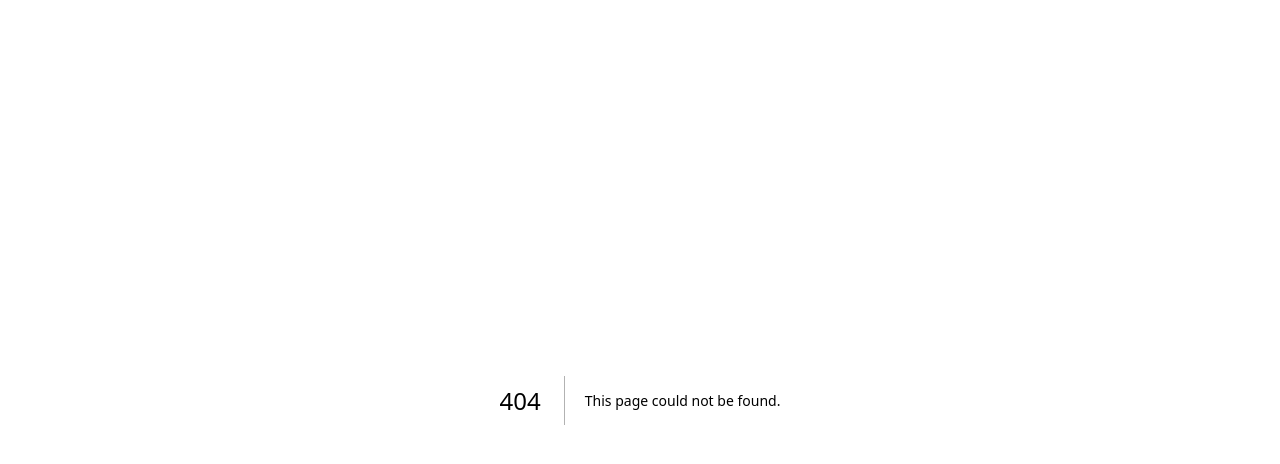
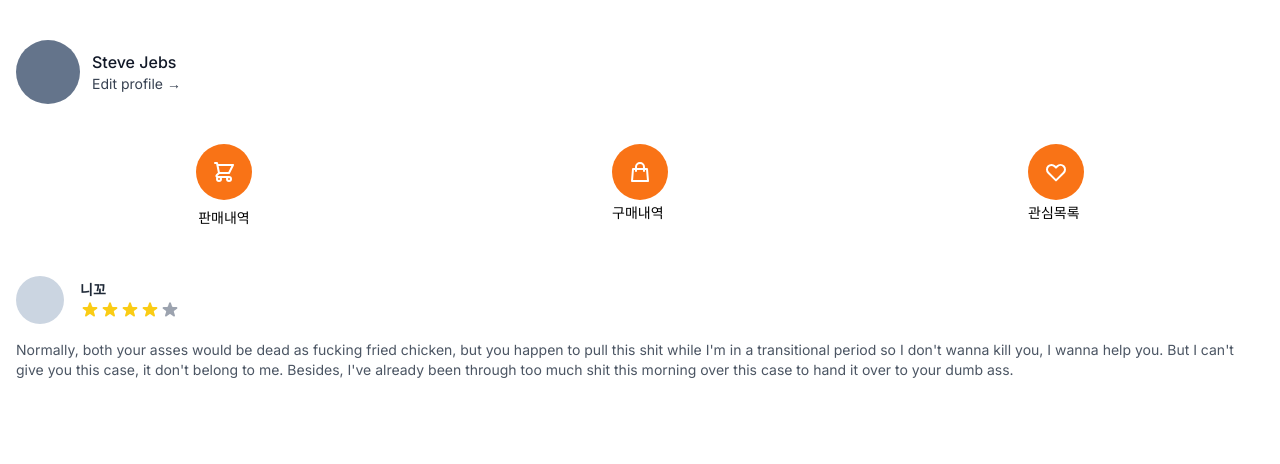
Before and after one commit to jon890/carrot-market, a Next.js app: page /profile in a window 1280 px wide. Before the commit this address had no page. Shown: the top 464 px of the page. Built offline with nearby package versions, Linux system fonts and the light colour scheme.

Commit message:
:lipstick: markup: profile page

```diff
--- /dev/null
+++ b/src/app/profile/page.tsx
@@ -0,0 +1,149 @@
+import type { NextPage } from "next";
+
+const Profile: NextPage = () => {
+  return (
+    <div className="px-4 py-10">
+      <div className="flex items-center space-x-3">
+        <div className="h-16 w-16 rounded-full bg-slate-500" />
+        <div className="flex flex-col ">
+          <span className="font-medium text-gray-900">Steve Jebs</span>
+          <span className="text-sm text-gray-700">Edit profile &rarr;</span>
+        </div>
+      </div>
+
+      <div className="mt-10 flex justify-around">
+        <div className="flex flex-col items-center">
+          <div className="flex h-14 w-14 items-center justify-center rounded-full bg-orange-500 text-white">
+            <svg
+              className="h-6 w-6"
+              fill="none"
+              stroke="currentColor"
+              viewBox="0 0 24 24"
+              xmlns="http://www.w3.org/2000/svg"
+            >
+              <path
+                strokeLinecap="round"
+                strokeLinejoin="round"
+                strokeWidth="2"
+                d="M3 3h2l.4 2M7 13h10l4-8H5.4M7 13L5.4 5M7 13l-2.293 2.293c-.63.63-.184 1.707.707 1.707H17m0 0a2 2 0 100 4 2 2 0 000-4zm-8 2a2 2 0 11-4 0 2 2 0 014 0z"
+              ></path>
+            </svg>
+          </div>
+          <span className="text-gary-800 mt-2 text-sm font-medium">
+            판매내역
+          </span>
+        </div>
+        <div>
+          <div className="flex h-14 w-14 items-center justify-center rounded-full bg-orange-500 text-white">
+            <svg
+              className="h-6 w-6"
+              fill="none"
+              stroke="currentColor"
+              viewBox="0 0 24 24"
+              xmlns="http://www.w3.org/2000/svg"
+            >
+              <path
+                strokeLinecap="round"
+                strokeLinejoin="round"
+                strokeWidth="2"
+                d="M16 11V7a4 4 0 00-8 0v4M5 9h14l1 12H4L5 9z"
+              ></path>
+            </svg>
+          </div>
+          <span className="text-gary-800 mt-2 text-sm font-medium">
+            구매내역
+          </span>
+        </div>
+        <div>
+          <div className="flex h-14 w-14 items-center justify-center rounded-full bg-orange-500 text-white">
+            <svg
+              className="h-6 w-6"
+              fill="none"
+              stroke="currentColor"
+              viewBox="0 0 24 24"
+              xmlns="http://www.w3.org/2000/svg"
+            >
+              <path
+                strokeLinecap="round"
+                strokeLinejoin="round"
+                strokeWidth="2"
+                d="M4.318 6.318a4.5 4.5 0 000 6.364L12 20.364l7.682-7.682a4.5 4.5 0 00-6.364-6.364L12 7.636l-1.318-1.318a4.5 4.5 0 00-6.364 0z"
+              ></path>
+            </svg>
+          </div>
+          <span className="text-gary-800 mt-2 text-sm font-medium">
+            관심목록
+          </span>
+        </div>
+      </div>
+
+      <div className="mt-12">
+        <div className="flex items-center space-x-4">
+          <div className="h-12 w-12  rounded-full bg-slate-300" />
+          <div>
+            <h4 className="text-sm font-bold text-gray-800">니꼬</h4>
+            <div className="flex items-center">
+              <svg
+                className="h-5 w-5 text-yellow-400"
+                xmlns="http://www.w3.org/2000/svg"
+                viewBox="0 0 20 20"
+                fill="currentColor"
+                aria-hidden="true"
+              >
+                <path d="M9.049 2.927c.3-.921 1.603-.921 1.902 0l1.07 3.292a1 1 0 00.95.69h3.462c.969 0 1.371 1.24.588 1.81l-2.8 2.034a1 1 0 00-.364 1.118l1.07 3.292c.3.921-.755 1.688-1.54 1.118l-2.8-2.034a1 1 0 00-1.175 0l-2.8 2.034c-.784.57-1.838-.197-1.539-1.118l1.07-3.292a1 1 0 00-.364-1.118L2.98 8.72c-.783-.57-.38-1.81.588-1.81h3.461a1 1 0 00.951-.69l1.07-3.292z" />
+              </svg>
+              <svg
+                className="h-5 w-5 text-yellow-400"
+                xmlns="http://www.w3.org/2000/svg"
+                viewBox="0 0 20 20"
+                fill="currentColor"
+                aria-hidden="true"
+              >
+                <path d="M9.049 2.927c.3-.921 1.603-.921 1.902 0l1.07 3.292a1 1 0 00.95.69h3.462c.969 0 1.371 1.24.588 1.81l-2.8 2.034a1 1 0 00-.364 1.118l1.07 3.292c.3.921-.755 1.688-1.54 1.118l-2.8-2.034a1 1 0 00-1.175 0l-2.8 2.034c-.784.57-1.838-.197-1.539-1.118l1.07-3.292a1 1 0 00-.364-1.118L2.98 8.72c-.783-.57-.38-1.81.588-1.81h3.461a1 1 0 00.951-.69l1.07-3.292z" />
+              </svg>
+              <svg
+                className="h-5 w-5 text-yellow-400"
+                xmlns="http://www.w3.org/2000/svg"
+                viewBox="0 0 20 20"
+                fill="currentColor"
+                aria-hidden="true"
+              >
+                <path d="M9.049 2.927c.3-.921 1.603-.921 1.902 0l1.07 3.292a1 1 0 00.95.69h3.462c.969 0 1.371 1.24.588 1.81l-2.8 2.034a1 1 0 00-.364 1.118l1.07 3.292c.3.921-.755 1.688-1.54 1.118l-2.8-2.034a1 1 0 00-1.175 0l-2.8 2.034c-.784.57-1.838-.197-1.539-1.118l1.07-3.292a1 1 0 00-.364-1.118L2.98 8.72c-.783-.57-.38-1.81.588-1.81h3.461a1 1 0 00.951-.69l1.07-3.292z" />
+              </svg>
+              <svg
+                className="h-5 w-5 text-yellow-400"
+                xmlns="http://www.w3.org/2000/svg"
+                viewBox="0 0 20 20"
+                fill="currentColor"
+                aria-hidden="true"
+              >
+                <path d="M9.049 2.927c.3-.921 1.603-.921 1.902 0l1.07 3.292a1 1 0 00.95.69h3.462c.969 0 1.371 1.24.588 1.81l-2.8 2.034a1 1 0 00-.364 1.118l1.07 3.292c.3.921-.755 1.688-1.54 1.118l-2.8-2.034a1 1 0 00-1.175 0l-2.8 2.034c-.784.57-1.838-.197-1.539-1.118l1.07-3.292a1 1 0 00-.364-1.118L2.98 8.72c-.783-.57-.38-1.81.588-1.81h3.461a1 1 0 00.951-.69l1.07-3.292z" />
+              </svg>
+              <svg
+                className="h-5 w-5 text-gray-400"
+                xmlns="http://www.w3.org/2000/svg"
+                viewBox="0 0 20 20"
+                fill="currentColor"
+                aria-hidden="true"
+              >
+                <path d="M9.049 2.927c.3-.921 1.603-.921 1.902 0l1.07 3.292a1 1 0 00.95.69h3.462c.969 0 1.371 1.24.588 1.81l-2.8 2.034a1 1 0 00-.364 1.118l1.07 3.292c.3.921-.755 1.688-1.54 1.118l-2.8-2.034a1 1 0 00-1.175 0l-2.8 2.034c-.784.57-1.838-.197-1.539-1.118l1.07-3.292a1 1 0 00-.364-1.118L2.98 8.72c-.783-.57-.38-1.81.588-1.81h3.461a1 1 0 00.951-.69l1.07-3.292z" />
+              </svg>
+            </div>
+          </div>
+        </div>
+        <div className="mt-4 text-sm text-gray-600">
+          <p>
+            Normally, both your asses would be dead as fucking fried chicken,
+            but you happen to pull this shit while I&apos;m in a transitional
+            period so I don&apos;t wanna kill you, I wanna help you. But I
+            can&apos;t give you this case, it don&apos;t belong to me. Besides,
+            I&apos;ve already been through too much shit this morning over this
+            case to hand it over to your dumb ass.
+          </p>
+        </div>
+      </div>
+    </div>
+  );
+};
+
+export default Profile;
```
